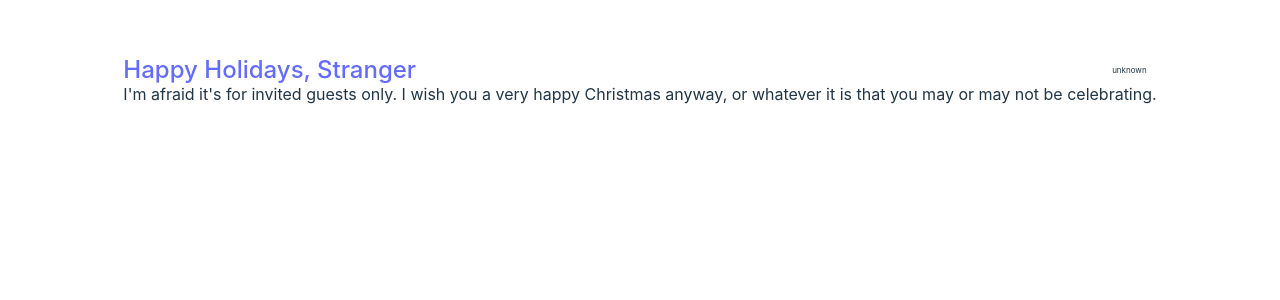
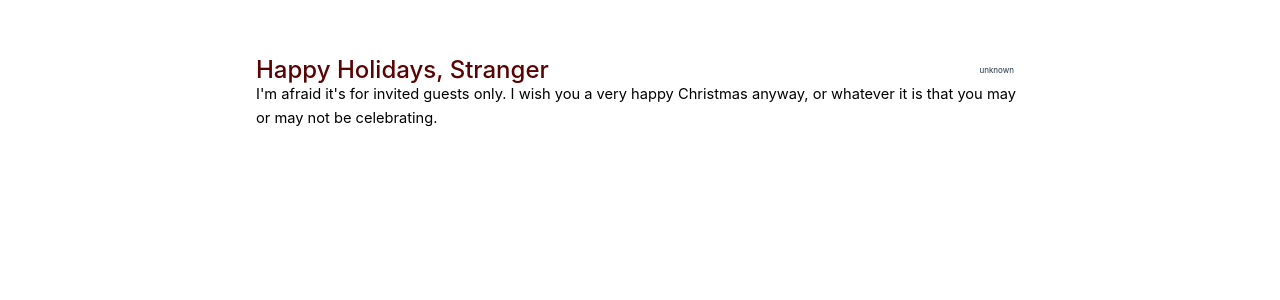
Before and after one commit to MrMatAP/mrmat-xmas-2023, a Vue app in the folder src/frontend/: page /stranger in a window 1280 px wide. Shown: the top 300 px of the page. Built offline with nearby package versions, Linux system fonts and the light colour scheme; no server answers.

Commit message:
Improved the style a bit

```diff
--- a/src/frontend/src/components/AppHeader.vue
+++ b/src/frontend/src/components/AppHeader.vue
@@ -39,4 +39,8 @@ header nav > * {
 header nav > p {
   font-size: 8px;
 }
+
+header * a {
+  color: var(--xmas-red);
+}
 </style>
--- a/src/frontend/src/components/MakingOf.vue
+++ b/src/frontend/src/components/MakingOf.vue
@@ -3,11 +3,29 @@
 </script>
 
 <template>
-<p>
-  This is the making of
-</p>
+<article>
+  <h1>Making of</h1>
+  <p>
+    I've started to make Christmas cards for my friends and family back when I was far, far away in Singapore. From the
+    beginning, I felt there needed to be something creative and that there ought to be an analogue but also digital
+    component to the card. Wherever possible, I wanted the recipients to come together in some way even if I couldn't
+    be there.
+  </p>
+
+  <h1>Lorem</h1>
+  <p>"Lorem ipsum dolor sit amet, consectetur adipiscing elit, sed do eiusmod tempor incididunt ut labore et dolore magna aliqua. Ut enim ad minim veniam, quis nostrud exercitation ullamco laboris nisi ut aliquip ex ea commodo consequat. Duis aute irure dolor in reprehenderit in voluptate velit esse cillum dolore eu fugiat nulla pariatur. Excepteur sint occaecat cupidatat non proident, sunt in culpa qui officia deserunt mollit anim id est laborum."</p>
+
+  <h2>Lorem</h2>
+  <p>"Lorem ipsum dolor sit amet, consectetur adipiscing elit, sed do eiusmod tempor incididunt ut labore et dolore magna aliqua. Ut enim ad minim veniam, quis nostrud exercitation ullamco laboris nisi ut aliquip ex ea commodo consequat. Duis aute irure dolor in reprehenderit in voluptate velit esse cillum dolore eu fugiat nulla pariatur. Excepteur sint occaecat cupidatat non proident, sunt in culpa qui officia deserunt mollit anim id est laborum."</p>
+  <h3>Lorem</h3>
+  <p>"Lorem ipsum dolor sit amet, consectetur adipiscing elit, sed do eiusmod tempor incididunt ut labore et dolore magna aliqua. Ut enim ad minim veniam, quis nostrud exercitation ullamco laboris nisi ut aliquip ex ea commodo consequat. Duis aute irure dolor in reprehenderit in voluptate velit esse cillum dolore eu fugiat nulla pariatur. Excepteur sint occaecat cupidatat non proident, sunt in culpa qui officia deserunt mollit anim id est laborum."</p>
+  <h4>Lorem</h4>
+  <p>"Lorem ipsum dolor sit amet, consectetur adipiscing elit, sed do eiusmod tempor incididunt ut labore et dolore magna aliqua. Ut enim ad minim veniam, quis nostrud exercitation ullamco laboris nisi ut aliquip ex ea commodo consequat. Duis aute irure dolor in reprehenderit in voluptate velit esse cillum dolore eu fugiat nulla pariatur. Excepteur sint occaecat cupidatat non proident, sunt in culpa qui officia deserunt mollit anim id est laborum."</p>
+</article>
 </template>
 
 <style scoped>
 
+
+
 </style>
--- a/src/frontend/src/style.css
+++ b/src/frontend/src/style.css
@@ -40,6 +40,7 @@ body {
 #app {
   min-height: 100vh;
   max-width: 1280px;
+  width: 60%;
   margin: 0 auto;
   padding: 2rem;
   text-align: center;
@@ -117,3 +118,69 @@ button:focus-visible {
 .card {
   padding: 2em;
 }
+
+article {
+  text-rendering: optimizeLegibility;
+  text-align: left;
+  hyphens: none;
+
+  --red: 230;
+  --green: 230;
+  --blue: 230;
+  --aa-brightness: calc((
+    (var(--red) * 299) +
+    (var(--green) * 587) +
+    (var(--blue) * 114)
+    ) / 1000);
+
+  --aa-color: calc((var(--aa-brightness) - 128) * -1000);
+  /* background: rgb(var(--red), var(--green), var(--blue)); */
+  color: rgb(var(--aa-color), var(--aa-color), var(--aa-color));
+}
+
+article h1 {
+  font-size: 2.5em;
+  line-height: calc(1ex / 0.42);
+  margin: calc(1ex / 0.42) 0;
+  color: var(--xmas-green);
+}
+
+article h2 {
+  font-size: 2em;
+  line-height: calc(1ex / 0.42);
+  margin: calc(1ex / 0.42) 0;
+  color: var(--xmas-green);
+}
+
+article h3 {
+  font-size: 1.75em;
+  line-height: calc(1ex / 0.38);
+  margin: calc(1ex / 0.38) 0;
+  color: var(--xmas-green);
+}
+
+article h4 {
+  font-size: 1.5em;
+  line-height: calc(1ex / 0.37);
+  margin: calc(1ex / 0.37) 0;
+  color: var(--xmas-green);
+}
+
+article p {
+  font-size: 1em;
+  line-height: calc(1ex / 0.32);
+  margin: calc(1ex / 0.32) 0;
+  width: 70ch;
+  max-width: 80%;
+}
+
+article p[lang="en"] {
+  text-align: justify;
+  hyphens: auto;
+}
+
+@supports (font-size-adjust: 1) {
+  article {
+    font-size-adjust: 0.5;
+  }
+}
```
